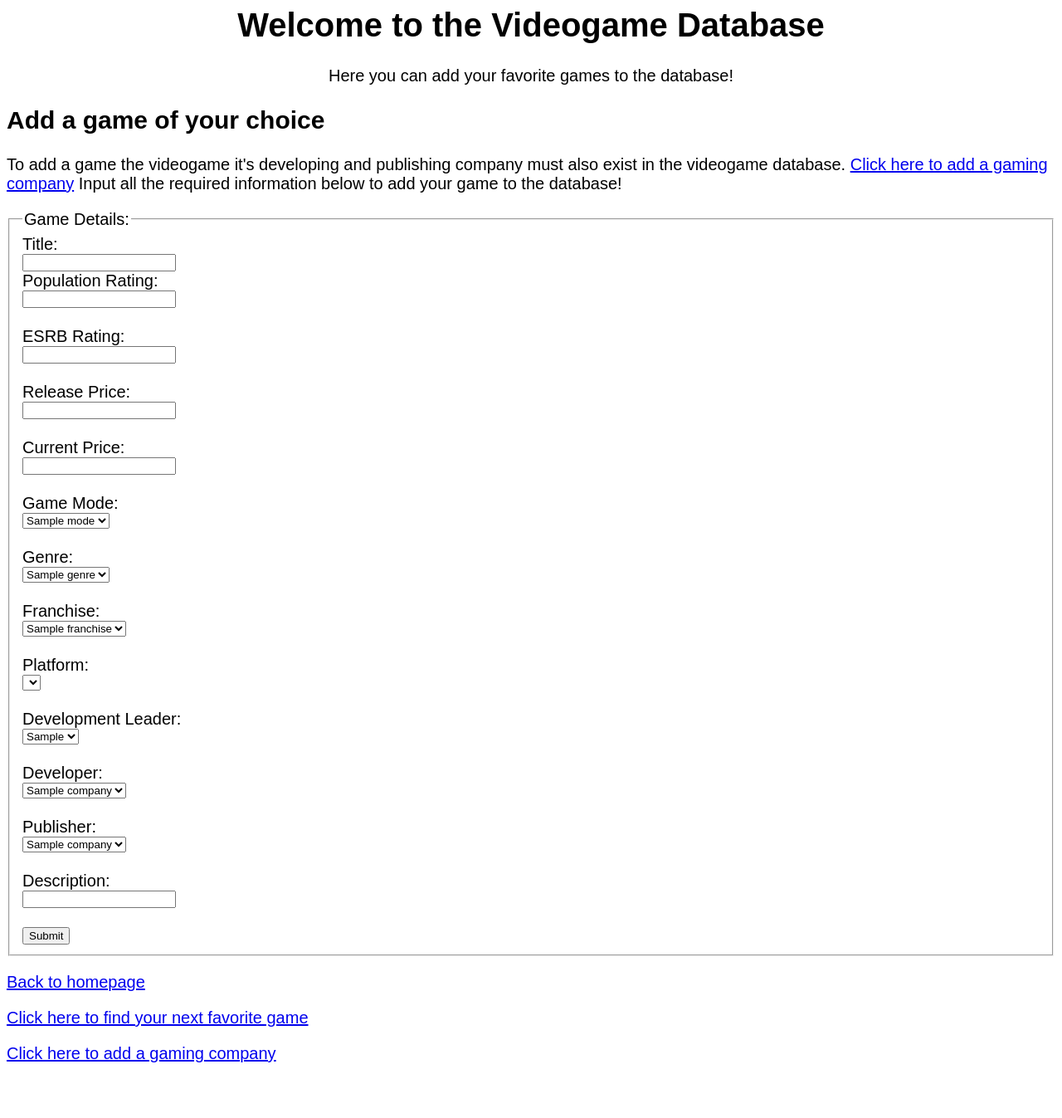
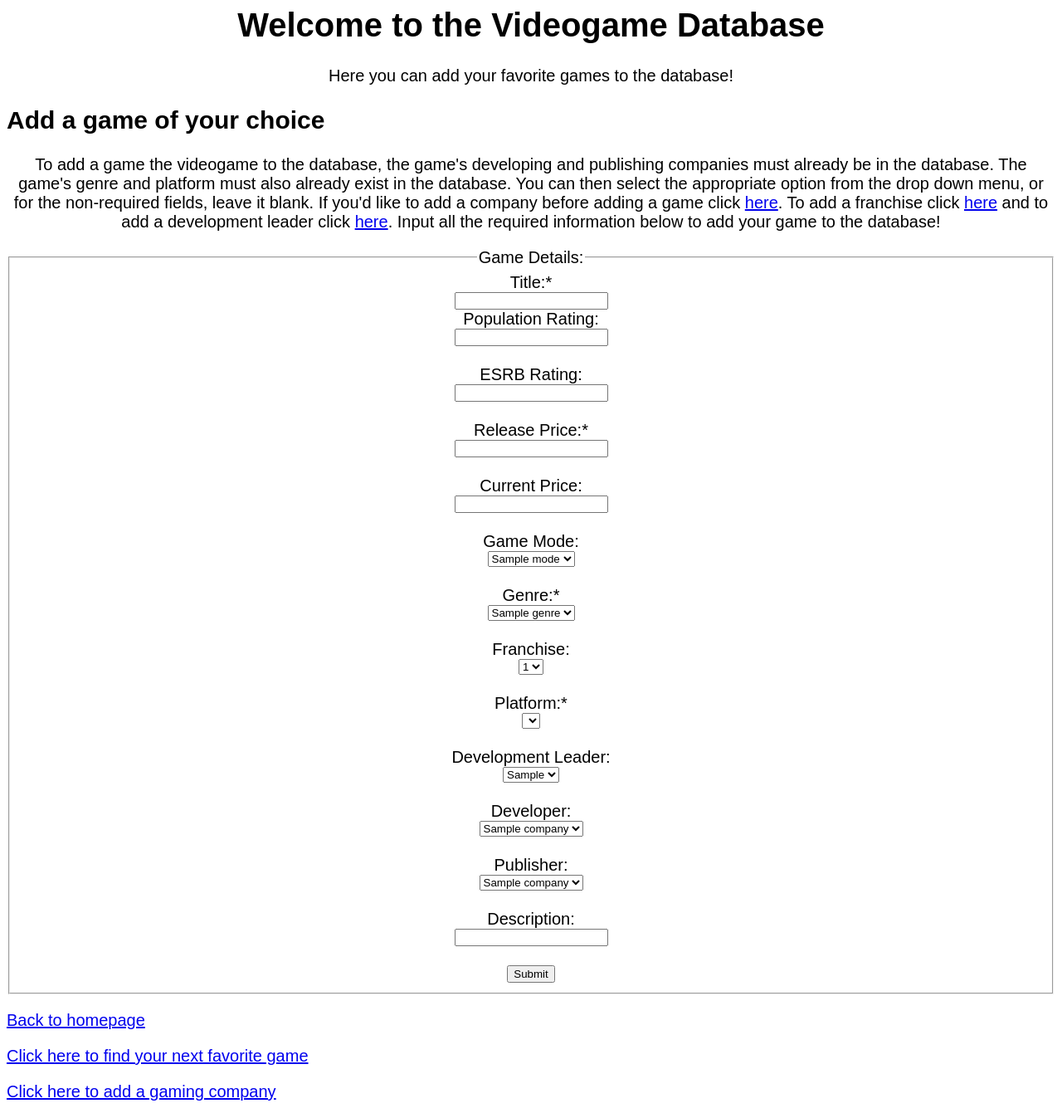
Before and after one commit to basseches/vgdb, a Flask app: template templates/addgame.html in a window 1280 px wide. Shown: the whole page at 83% size. Before the commit the page ends 1280 px from the top, so only its background shows below. Run offline with Flask 3, Linux system fonts and the light colour scheme; the template is opened without the code that fills it: most values are stand-ins (such as "Sample title", 1, 10 or a date in 2020); lists and menus that the app fills with data are empty; parts of the project's set-up code (start-up, migrations or seed data) failed here and were passed over.

Commit message:
working on add company bug

```diff
--- a/server.py
+++ b/server.py
@@ -141,7 +141,7 @@ def index():
 @app.route('/addgame', methods=['GET'])
 def addgame_page():
     #pull in the correct data needed for the dropdown menus
-    mode_query = "select * from game_mode"
+    mode_query = "select * from game_mode order by game_mode_id desc"
     cursor = g.conn.execute(text(mode_query))
     mode = []
     for result in cursor:
@@ -153,11 +153,12 @@ def addgame_page():
     for result in cursor:
         genre.append(result[0])
     #franchise query
-    franchise_query = "select title from franchise"
+    franchise_query = "select title from franchise order by title asc"
     cursor = g.conn.execute(text(franchise_query))
     franchise  = []
     for result in cursor:
-        franchise.append(result[0])
+        franchise.append([result[0]])
+    print(franchise)
     #platforms query
     platform_query = "select title from platform"
     cursor = g.conn.execute(text(platform_query))
@@ -166,13 +167,13 @@ def addgame_page():
         platform.append(result[0])
 
     #dev_leaders query
-    devlead_query = "select title from development_leader"
+    devlead_query = "select title from development_leader order by title asc"
     cursor = g.conn.execute(text(devlead_query))
     devlead  = []
     for result in cursor:
         devlead.append(result[0])
     #companies query
-    company_query = "select company_id, title from company"
+    company_query = "select company_id, title from company order by company_id desc"
     cursor = g.conn.execute(text(company_query))
     company = []
     for result in cursor:
@@ -198,6 +199,8 @@ def addgame():
     developer = request.form['developer']
     publisher = request.form['publisher']
     game_mode = request.form['game_mode']
+    franchise = request.form['franchise']
+    franchise = request.form['franchise']
 
 
     params = {}
@@ -220,18 +223,38 @@ def addgame():
     g.conn.commit();
     return redirect('/addgame')
 
-# Example of adding new data to the database
-@app.route('/add', methods=['POST'])
-def add():
+#
+#@app.route('/add', methods=['POST'])
+#def add():
     # accessing form inputs from user
-    name = request.form['name']
+#    name = request.form['name']
 
     # passing params in for each variable into query
+ #   params = {}
+ #   params["new_name"] = name
+ #   g.conn.execute(text('INSERT INTO test(name) VALUES (:new_name)'), params)
+ #   g.conn.commit()
+ #   return redirect('/')
+#adding a company to the DB
+@app.route('/addcompany', methods=['GET'])
+def addcompany_page():
+    print("here")
+    return render_template('addcompany.html')
+
+@app.route('/addcompany', methods=['POST'])
+def addcompany():
+    print("in here")
+    company_name = request.form['title']
+    company_country = request.form['country']
+
     params = {}
-    params["new_name"] = name
-    g.conn.execute(text('INSERT INTO test(name) VALUES (:new_name)'), params)
+    params["company"] = company_name
+    params["country"] = country
+
+    g.conn.execute(text('INSERT INTO company(title,country) VALUES (:company,:country)'),params)
     g.conn.commit()
-    return redirect('/')
+    print("made it here too")
+    return redirect('/addcompany')
 
 #------------------------------------------------------------------------------
 # QUERYING
--- a/templates/addgame.html
+++ b/templates/addgame.html
@@ -14,13 +14,13 @@
 <div>
 <h2>Add a game of your choice</h2>
 
-<p>To add a game the videogame it's developing and publishing company must also exist in the videogame database. <a href="addcompany">Click here to add a gaming company</a> Input all the required information below to add your game to the database!</p>
+<p style="text-align:center;">To add a game the videogame to the database, the game's developing and publishing companies must already be in the database. The game's genre and platform must also already exist in the database. You can then select the appropriate option from the drop down menu, or for the non-required fields, leave it blank. If you'd like to add a company before adding a game click <a href="addcompany">here</a>. To add a franchise click <a href="addfranchise">here</a> and to add a development leader click <a href="addlead">here</a>. Input all the required information below to add your game to the database!</p>
 
-<form method="POST" action="/addgame">
+<form style="text-align:center;" method="POST" action="/addgame">
   <fieldset>
     <legend>Game Details:</legend>
 
-    <label for="title">Title:</label><br>
+    <label for="title">Title:*</label><br>
     <input type="text" id="title" name="title" value=""><br>
 
     <label for="popRate">Population Rating:</label><br>
@@ -29,7 +29,7 @@
     <label for="ESRB">ESRB Rating:</label><br>
     <input type="text" id="ESRB" name="ESRB" value=""><br><br>
 
-    <label for="release_price">Release Price:</label><br>
+    <label for="release_price">Release Price:*</label><br>
     <input type="number" id="release_price" name="release_price" value=""><br><br>
 
     <label for="current_price">Current Price:</label><br>
@@ -38,34 +38,34 @@
     <label for="game_mode">Game Mode:</label><br>
     <select id="game_mode" name="game_mode">
 	    {%for n in modes %}
-	    <option value={{n[0]}}>{{n[1]}}</option>
+	    <option value="{{n[0]}}">{{n[1]}}</option>
 	    {% endfor %}
     </select><br><br>
-    <label for="genre">Genre:</label><br>
+    <label for="genre">Genre:*</label><br>
     <select id="genre" name="genre">
 	    {% for n in genres %}
-	    <option value={{n}}>{{n}}</option>
+	    <option value="{{n}}">{{n}}</option>
 	    {% endfor %}
     </select><br><br>
 
     <label for="franchise">Franchise:</label><br>
     <select id="franchise" name="franchise">
 	    {% for n in franchises %}
-	    <option value={{n}}>{{n}}</option>
+	    <option value="{{n[0]}}">{{n[0]}}</option>
 	    {% endfor %}
     </select><br><br>
 
-    <label for="platform">Platform:</label><br>
+    <label for="platform">Platform:*</label><br>
     <select id="platform" name="platform">
 	    {%for n in platforms %}
-	    <option value={{n}}>{{n}}</option>
+	    <option value="{{n}}">{{n}}</option>
 	    {% endfor %}
     </select><br><br>
 
     <label for="dev_leader">Development Leader:</label><br>
     <select id="dev_leader" name="dev_leader">
 	    {%for n in dev_leaders %}
-	    <option value={{n}}>{{n}}</option>
+	    <option value="{{n}}">{{n}}</option>
 	    {% endfor %}
     </select><br><br>
 
@@ -79,7 +79,7 @@
     <label for="publisher">Publisher:</label><br>
     <select id="publisher" name="publisher">
 	    {% for n in companies %}
-	    <option value={{n[0]}}>{{n[1]}}</option>
+	    <option value="{{n[0]}}">{{n[1]}}</option>
 	    {% endfor %}
     </select><br><br>
 
```
Also changed, not shown: templates/addcompany.html (added, +42 -0 lines).
